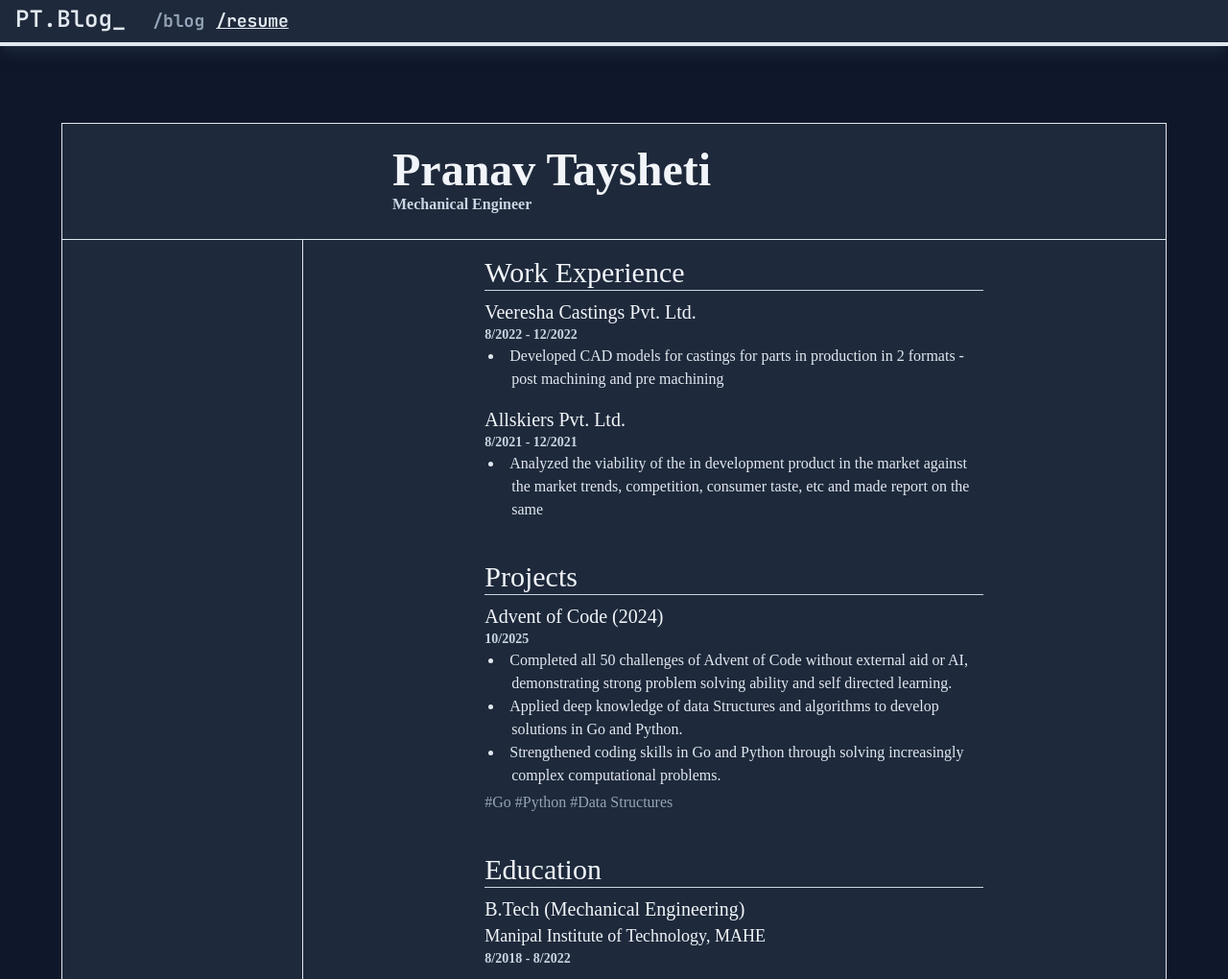
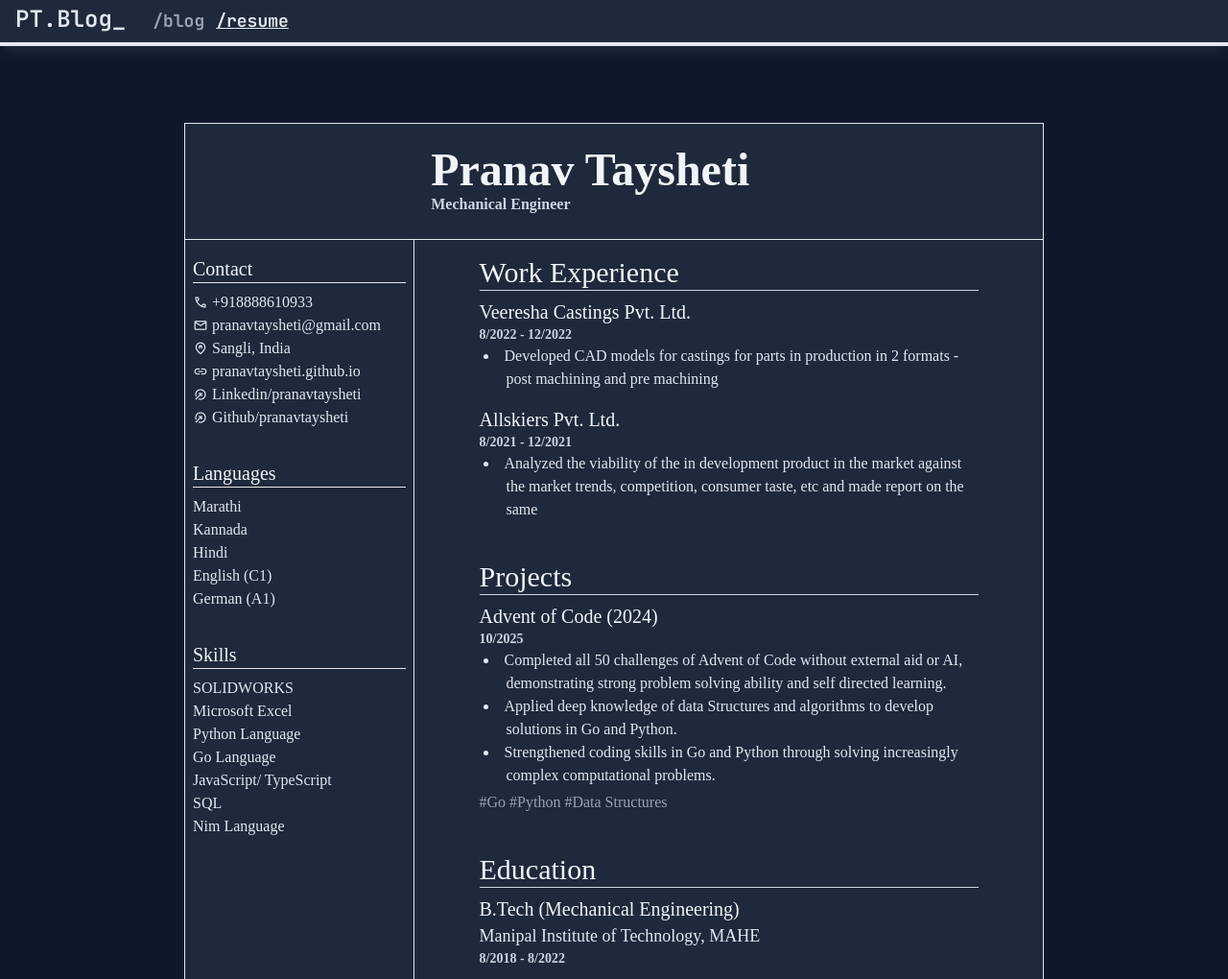
Before and after one commit to pranavtaysheti/pranavtaysheti.github.io, an Astro site: page /resume in a window 1280 px wide. Shown: the top 1020 px of the page at 96% size. Built offline with nearby package versions, Linux system fonts and the light colour scheme; Astro itself is replaced by a stand-in of ours; a web font is replaced by a local one.

Commit message:
resume iter 2

```diff
--- a/resume/my-resume.yaml
+++ b/resume/my-resume.yaml
@@ -138,6 +138,7 @@ certificates:
 publications:
   - name: Aqua-Vision (An underwater panoramic camera with computer vision and analytics
     publisher: "Journal of Physics: Conference Series, Volume 2161, 28-30 October 2021, Manipal, India"
+    date: 2022-01
     url: https://www.researchgate.net/publication/357762037_Aqua-Vision_An_underwater_panoramic_camera_with_computer_vision_and_analytics
 
 skills:
--- /dev/null
+++ b/src/components/Resume/SidebarSection.astro
@@ -0,0 +1,12 @@
+---
+interface Props {
+  heading: string
+}
+
+const { heading } = Astro.props
+---
+<div class="py-4">
+  <h2 class="text-xl text-slate-100">{heading}</h2>
+  <hr class="pb-2" />
+  <slot/>
+</div>
--- a/src/content.config.ts
+++ b/src/content.config.ts
@@ -82,6 +82,7 @@ const resume = defineCollection({
         publications: z.array(z.object({
             name: z.string(),
             publisher: z.string(),
+            date: z.coerce.date(),
             url: z.string().url(),
         })),
 
@@ -89,6 +90,11 @@ const resume = defineCollection({
             name: z.string(),
             keywords: z.array(z.string()),
             level: z.number().int().min(1).max(5)
+        })),
+
+        languages: z.array(z.object({
+            name: z.string(),
+            level: z.optional(z.string())
         }))
     })
 })
--- a/src/layouts/Chrome.astro
+++ b/src/layouts/Chrome.astro
@@ -14,20 +14,55 @@ const { title } = Astro.props;
     <meta charset="UTF-8" />
     <meta name="viewport" content="width=device-width, initial-scale=1.0" />
     <link rel="icon" type="image/x-icon" href="/favicon.svg" />
+
+    <!-- Google Fonts Preconfig -->
     <link rel="preconnect" href="https://fonts.googleapis.com" />
     <link rel="preconnect" href="https://fonts.gstatic.com" crossorigin />
+
+    <!-- Fonts -->
+    <!-- JetBrains Mono -->
     <link
       href="https://fonts.googleapis.com/css2?family=JetBrains+Mono:ital,wght@0,100..800;1,100..800&display=swap"
       rel="stylesheet"
     />
-    <link
-      href="https://fonts.googleapis.com/css2?family=Bitter:ital,wght@0,100..900;1,100..900&display=swap"
-      rel="stylesheet"
-    />
+
+    <!-- Caudex -->
     <link
       href="https://fonts.googleapis.com/css2?family=Caudex:ital,wght@0,400;0,700;1,400;1,700&display=swap"
       rel="stylesheet"
     />
+
+    <!-- Icons  -->
+    <!-- Phone -->
+    <link
+      rel="stylesheet"
+      href="https://fonts.googleapis.com/css2?family=Material+Symbols+Outlined:opsz,wght,FILL,GRAD@20..48,100..700,0..1,-50..200&icon_names=call"
+    />
+
+    <!-- Mail -->
+    <link
+      rel="stylesheet"
+      href="https://fonts.googleapis.com/css2?family=Material+Symbols+Outlined:opsz,wght,FILL,GRAD@20..48,100..700,0..1,-50..200&icon_names=mail"
+    />
+
+    <!-- Home Location -->
+    <link
+      rel="stylesheet"
+      href="https://fonts.googleapis.com/css2?family=Material+Symbols+Outlined:opsz,wght,FILL,GRAD@20..48,100..700,0..1,-50..200&icon_names=home_pin"
+    />
+
+    <!-- Link -->
+    <link
+      rel="stylesheet"
+      href="https://fonts.googleapis.com/css2?family=Material+Symbols+Outlined:opsz,wght,FILL,GRAD@20..48,100..700,0..1,-50..200&icon_names=link"
+    />
+
+    <!-- Bubble -->
+    <link
+      rel="stylesheet"
+      href="https://fonts.googleapis.com/css2?family=Material+Symbols+Outlined:opsz,wght,FILL,GRAD@20..48,100..700,0..1,-50..200&icon_names=bubble"
+    />
+
     <title>{`PT | ${title}`}</title>
   </head>
   <body class="bg-slate-900">
--- a/src/layouts/Page.astro
+++ b/src/layouts/Page.astro
@@ -3,10 +3,9 @@ import Chrome from "@layouts/Chrome.astro";
 
 interface Props {
   title: string;
-  size: "prose" | "wide";
 }
 
-const { title, size } = Astro.props;
+const { title } = Astro.props;
 ---
 
 <Chrome title={title}>
@@ -16,7 +15,7 @@ const { title, size } = Astro.props;
         bg-slate-800
         border border-slate-200
         my-6
-        ${size == "prose" ? "lg:max-w-4xl" : "lg:max-w-6xl"}
+        lg:max-w-4xl
         lg:my-20
         w-full
         font-normal font-Caudex
--- a/src/pages/resume.astro
+++ b/src/pages/resume.astro
@@ -1,17 +1,17 @@
 ---
 import Page from "@layouts/Page.astro";
-import MainSection from "@components/Resume/main-section.astro";
-
+import MainSection from "@components/Resume/MainSection.astro";
+import SidebarSection from "@components/Resume/SidebarSection.astro";
 import { getEntry } from "astro:content";
-import { number } from "astro:schema";
 const r = await getEntry("resume", "my-resume");
 ---
 
-<Page title="Resume" size="wide">
+<Page title="Resume">
   <main>
+    <!-- Name Header -->
     <div class="flex flex-row border-b border-slate-200 w-full p-6">
       <div class="w-80"></div>
-      <div>
+      <div class="w-full">
         <h1 class="font-Caudex font-bold text-5xl text-slate-100">
           {r?.data.basics.name}
         </h1>
@@ -20,8 +20,68 @@ const r = await getEntry("resume", "my-resume");
         </span>
       </div>
     </div>
+
     <div class="flex flex-row">
-      <div class="w-80 border-r border-slate-200"></div>
+      <!-- Sidebar -->
+      <div class="w-80 border-r border-slate-200 px-2">
+        <SidebarSection heading="Contact">
+          <div class="text-slate-200 align-middle">
+            <span class="font-Material-Sym align-bottom">{"\ue0b0"}</span>
+            {`+${r?.data.basics.phone}`}
+          </div>
+
+          <div class="text-slate-200 align-middle">
+            <span class="font-Material-Sym align-bottom">{"\ue158"}</span>
+            {`${r?.data.basics.email}`}
+          </div>
+
+          <div class="text-slate-200 align-middle">
+            <span class="font-Material-Sym align-bottom">{"\uf14d"}</span>
+            {
+              `${r?.data.basics.location.city},
+              ${r?.data.basics.location.country}`
+            }
+          </div>
+
+          <div class="text-slate-200 align-middle">
+            <span class="font-Material-Sym align-bottom">{"\ue157"}</span>
+            <a href={`${r?.data.basics.url}`}>
+              {`${r?.data.basics.url.slice(8, -1)}`}
+            </a>
+          </div>
+
+          <div>
+            {
+              r?.data.basics.profiles.map((p) =>
+                <div class="text-slate-200 align-middle">
+                  <span class="font-Material-Sym align-bottom">{"\uef83"}</span>
+                  <a href={`${p.url}`} target="_blank">{`${p.network}/${p.username}`}</a>
+                </div>
+              )
+            }
+          </div>
+        </SidebarSection>
+
+        <SidebarSection heading="Languages">
+          {
+            r?.data.languages.map((l) =>
+              <div class="text-slate-200">
+                {`${l.name} ${l.level ? `(${l.level})`:""}`}
+              </div>
+            )
+          }
+        </SidebarSection>
+
+        <SidebarSection heading="Skills">
+          {r?.data.skills.map((s) =>
+            <div class="text-slate-200">
+              {`${s.name}`}
+            </div>
+          )}
+        </SidebarSection>
+      </div>
+
+      <!-- Main Section -->
       <div class="flex flex-row justify-center w-full">
         <div class="w-full max-w-prose">
           <MainSection heading="Work Experience">
@@ -31,6 +91,7 @@ const r = await getEntry("resume", "my-resume");
                 .map((e) => (
                   <div class="py-2">
                     <h3 class="text-xl text-slate-100"> {e.name} </h3>
+
                     <div class="text-sm font-semibold text-slate-300">
                       {`
                       ${e.startDate.getMonth() + 1}/${e.startDate.getFullYear()}
@@ -38,6 +99,7 @@ const r = await getEntry("resume", "my-resume");
                       ${e.endDate.getMonth() + 1}/${e.endDate.getFullYear()}
                     `}
                     </div>
+
                     <ul class={`list-disc list-inside text-slate-200`}>
                       {e.highlights.map((h) => (
                         <li class="ml-1 pl-6 -indent-6">{h}</li>
@@ -55,14 +117,17 @@ const r = await getEntry("resume", "my-resume");
                 .map((e) => (
                   <div class="py-2">
                     <h3 class="text-xl text-slate-100"> {e.name}</h3>
+
                     <div class="text-sm font-semibold text-slate-300">
                       {`${e.date.getMonth() + 1}/${e.date.getFullYear()}`}{" "}
                     </div>
+
                     <ul class={`list-disc list-inside text-slate-200`}>
                       {e.highlights.map((h) => (
                         <li class="ml-1 pl-6 -indent-6">{h}</li>
                       ))}
                     </ul>
+
                     <div class="pt-1 text-slate-400">
                       {e.skills.map((s) => (
                         <span>{"#" + s + " "}</span>
@@ -82,7 +147,9 @@ const r = await getEntry("resume", "my-resume");
                     <h3 class="text-xl text-slate-100">
                       {`${e.degree} (${e.course})`}
                     </h3>
-                  <h3 class="text-lg text-slate-100"> {e.institute} </h3>
+
+                    <div class="text-lg text-slate-200"> {e.institute} </div>
+
                     <div class="text-sm font-semibold text-slate-300">
                       {`
                       ${e.startDate.getMonth() + 1}/${e.startDate.getFullYear()}
@@ -94,13 +161,15 @@ const r = await getEntry("resume", "my-resume");
                 ))
             }
           </MainSection>
-          <MainSection heading="Volunteer" >
+
+          <MainSection heading="Volunteer">
             {
               r?.data.volunteer
                 .sort((a, b) => b.startDate.getTime() - a.startDate.getTime())
                 .map((e) => (
                   <div class="py-2">
                     <h3 class="text-xl text-slate-100"> {e.organization} </h3>
+
                     <div class="text-sm font-semibold text-slate-300">
                       {`
                       ${e.startDate.getMonth() + 1}/${e.startDate.getFullYear()}
@@ -108,6 +177,7 @@ const r = await getEntry("resume", "my-resume");
                       ${e.endDate.getMonth() + 1}/${e.endDate.getFullYear()}
                     `}
                     </div>
+
                     <ul class={`list-disc list-inside text-slate-200`}>
                       {e.highlights.map((h) => (
                         <li class="ml-1 pl-6 -indent-6">{h}</li>
@@ -116,10 +186,27 @@ const r = await getEntry("resume", "my-resume");
                   </div>
                 ))
             }
-
           </MainSection>
 
-          <MainSection heading="Publications" />
+          <MainSection heading="Publications">
+            {
+              r?.data.publications
+                .sort((a, b) => b.date.getTime() - a.date.getTime())
+                .map((e) => (
+                  <div class="py-2">
+                    <h3 class="text-xl text-slate-100"> {e.name} </h3>
+
+                    <div class="text-lg text-slate-200 underline">
+                      <a href={e.url} target="_blank">{`${e.publisher}`}</a>
+                    </div>
+
+                    <div class="text-sm font-semibold text-slate-300">
+                      {`${e.date.getMonth() + 1}/${e.date.getFullYear()}`}
+                    </div>
+                  </div>
+                ))
+            }
+          </MainSection>
         </div>
       </div>
     </div>
--- a/tailwind.config.mjs
+++ b/tailwind.config.mjs
@@ -4,9 +4,9 @@ export default {
 	theme: {
 		extend: {
 			fontFamily: {
-				"JetBrains-Mono": ["JetBrains Mono", "monospace"],
-				"Bitter": ["Bitter", "serif"],
-				"Caudex": ["Caudex", "serif"]
+				"JetBrains-Mono": "JetBrains Mono",
+				"Caudex": "Caudex",
+				"Material-Sym": "Material Symbols Outlined"
 			}
 		},
 	},
```
Also changed, not shown: pnpm-lock.yaml, src/components/Resume/MainSection.astro (renamed from src/components/Resume/main-section.astro). Lines whose indentation alone changed are shown as unchanged.
